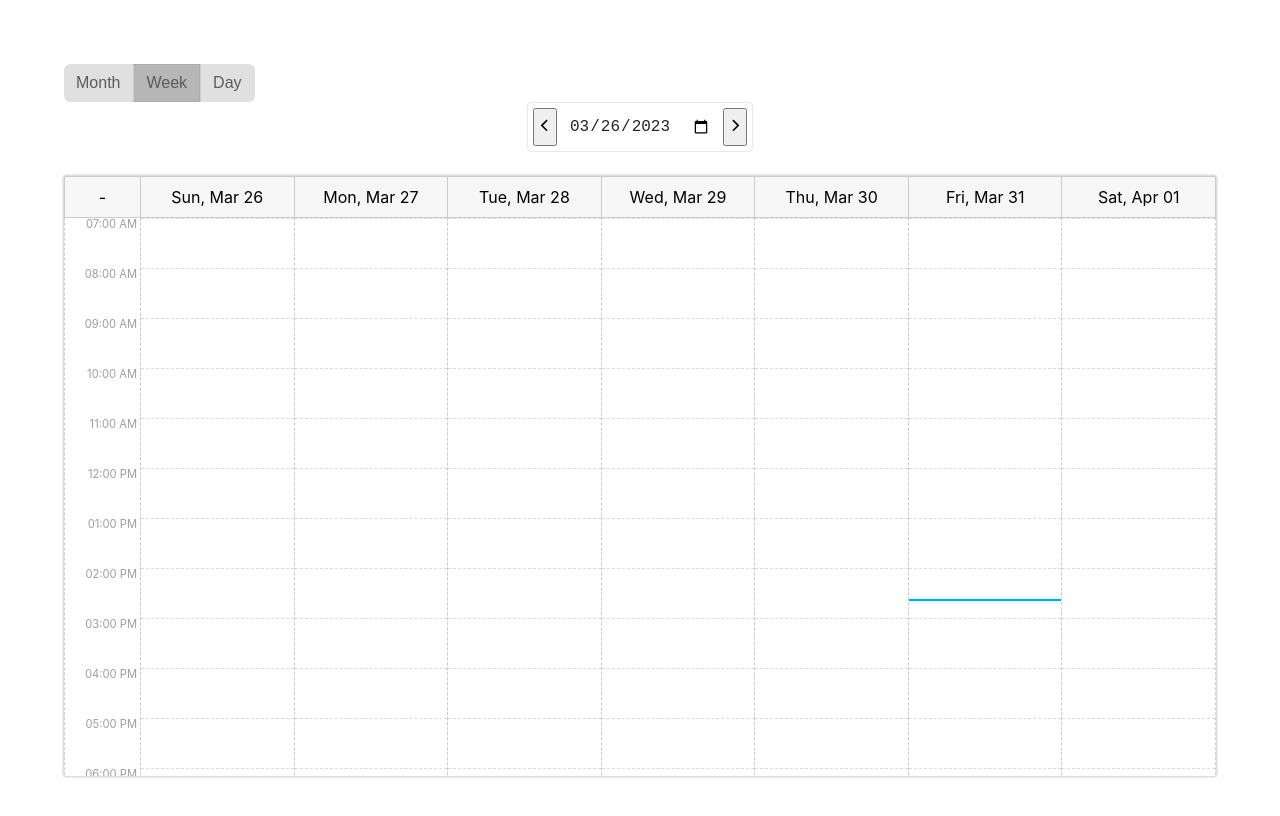
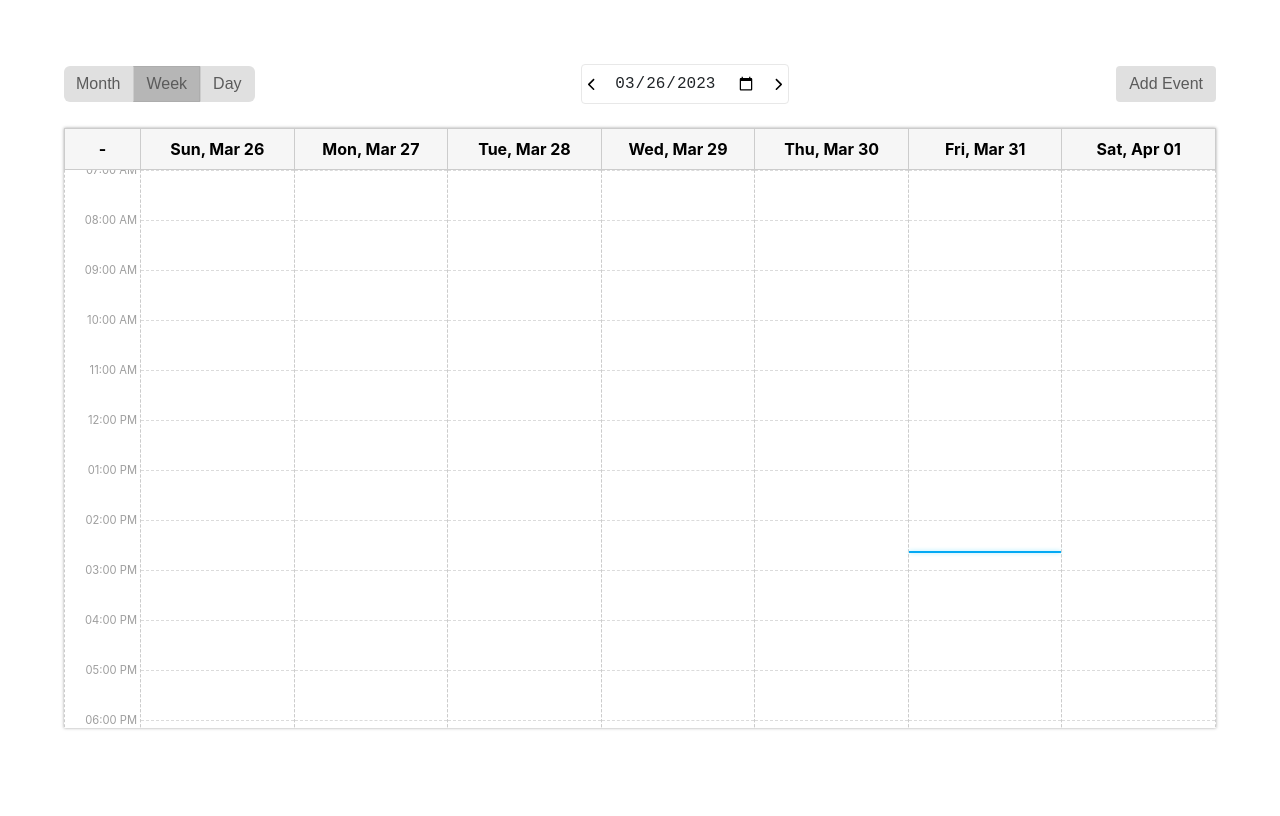
Before and after one commit to ibmmt/react-calendar-scheduler, a React (Create React App) app: page / in a window 1280 px wide. Shown: the top 816 px of the page. Built offline with nearby package versions, Linux system fonts and the light colour scheme.

Commit message:
design fixed

```diff
--- a/src/AddEventModal.jsx
+++ b/src/AddEventModal.jsx
@@ -105,6 +105,11 @@ export const AddEventModal = ({
   return (
     <div
       className="modal-wrapper ib__sc-modal"
+      onClick={e => {
+        if (e.target.className.includes('ib__sc-modal')) {
+          handleClose();
+        }
+      }}
       style={{
         transform: show ? 'translateY(0vh)' : 'translateY(-100vh)',
         opacity: show ? '1' : '0',
--- a/src/App.jsx
+++ b/src/App.jsx
@@ -10,6 +10,7 @@ function App() {
       endTime: '09:00:00',
       id: 133,
       bg_color: '#FFAB91',
+      element: <div>**</div>,
     },
     {
       title: '2',
@@ -19,6 +20,7 @@ function App() {
       endTime: '12:00:00',
       id: 2,
       bg_color: '#5c6bc0',
+      element: <div>*</div>,
     },
 
     {
@@ -29,6 +31,7 @@ function App() {
       endTime: '14:00:00',
       id: 23,
       bg_color: '#5c6bc0',
+      element: <div>*</div>,
     },
     {
       title: '5',
@@ -64,6 +67,7 @@ function App() {
       endTime: '15:00:00',
       id: 55,
       bg_color: '#FFAB91',
+      element: <div>*</div>,
     },
 
     {
@@ -74,6 +78,7 @@ function App() {
       endTime: '16:00:00',
       id: 8,
       bg_color: '#FFAB91',
+      element: <div>*</div>,
     },
     {
       title: '9',
@@ -104,7 +109,7 @@ function App() {
         calanderType="week" // week or day
         monthCalanderTitleFormate="dddd" //month title formate
         monthCalanderTitle="ddd" //day column title formate
-        monthCalanderMinCellHeight={50} //day column title formate
+        monthCalanderMinCellHeight={80} //day column title formate
         weekHourBoxHeight={50} //Height of the hour box
         startingWeekday={0} // 0 for sunday, 1 for monday, 2 for tuesday, 3 for wednesday, 4 for thursday, 5 for friday, 6 for saturday
         weekCalanderDayStartFromHour={7} // Day start from hour
@@ -114,7 +119,7 @@ function App() {
         isShowAddNewEventButton={true} //show add new event button
         isShowDeleteEventButton={true} //show delete event button
         isShowAddOrUpadateEventButton={true} //show add or update event button
-        disabaleEventPopup={true} //disable event popup
+        disabaleEventPopup={false} //disable event popup
         handleUpdateEvent={event => {
           console.log(event);
           console.log(
--- a/src/CalanderMonth.jsx
+++ b/src/CalanderMonth.jsx
@@ -1,4 +1,5 @@
 import React, { useEffect, useRef, useState } from 'react';
+import CalanderSwitch from './CalanderSwitch';
 import { HOUR_MILLISECONDS } from './Constant';
 import { EventHandlerContex } from './Contex';
 import DayCellMonth from './DayCellMonth';
@@ -26,6 +27,7 @@ function CalanderMonth({
   handlePrevClick: _handlePrevClick,
   handleChangeCurrentDate: _handleChangeCurrentDate,
   fromDate = new Date(),
+  handleClanderTypeChange,
 }) {
   const [selectedDate, setSelectedDate] = useState(fromDate);
   const month = selectedDate.getMonth();
@@ -112,6 +114,15 @@ function CalanderMonth({
     // document.removeEventListener('mousemove', dragingMouseMoveHandler);
   };
 
+  const findAndSetEvent = (event, events) => {
+    const index = events.findIndex(e => e.sc_app__id === event.sc_app__id);
+    // alert(index);
+    if (index > -1) {
+      events[index] = event;
+      setEvents([...events]);
+    }
+  };
+
   const dragBoxMouseEnterToCell = date => {
     if (!editingEventRef.current) return;
 
@@ -131,14 +142,7 @@ function CalanderMonth({
     }
     editingEventRef.current = newEvent;
     currentDragDate.current = date.getTime();
-
-    for (let i = 0; i < events.length; i++) {
-      if (events[i].sc_app__id === newEvent.sc_app__id) {
-        events[i] = newEvent;
-        break;
-      }
-    }
-    setEvents([...events]);
+    findAndSetEvent(newEvent, events);
   };
   const renderDaysOfWeek = () => {
     return (
@@ -283,11 +287,19 @@ function CalanderMonth({
             'ib__sc__table ib__sc__table-month-wrap ib_sc_type_' + calanderType
           }
         >
-          <div className="ib__sc__month-header">
+          <div className="ib__sc__header_wrapper">
+            <div className="ib__sc__header">
+              <div className="ib__sc__header__left">
+                <CalanderSwitch
+                  calanderType={calanderType}
+                  handleClanderTypeChange={handleClanderTypeChange}
+                />
+              </div>
+              <div className="ib__sc__header__date-switch">
                 <div className="ib__sc__month-date">
                   <div className="ib__sc__month-date-btn-group">
                     <button
-                  className="ib__sc__month-date__bt-prev"
+                      className="ib__sc__month-date__bt-prev ib__sc__np__btn"
                       onClick={() => onmonthChangeNextPrev(-1)}
                     >
                       <LeftIcon />
@@ -304,11 +316,24 @@ function CalanderMonth({
                     </span>
 
                     <button
-                  className="ib__sc__month-date__bt-next"
+                      className="ib__sc__month-date__bt-next ib__sc__np__btn"
                       onClick={() => onmonthChangeNextPrev(1)}
                     >
                       <RightIcon />
                     </button>
+                  </div>
+                </div>
+              </div>
+
+              <div className="ib__sc__header__right">
+                <div className="ib__sc__header__right__btn-group">
+                  <button
+                    className="ib__sc__btn"
+                    onClick={calanderToAddOrUpdateEvent}
+                  >
+                    Add Event
+                  </button>
+                </div>
               </div>
             </div>
           </div>
--- /dev/null
+++ b/src/CalanderSwitch.jsx
@@ -0,0 +1,38 @@
+import React from 'react';
+
+export default function CalanderSwitch({
+  calanderType,
+  handleClanderTypeChange,
+}) {
+  return (
+    <div className="ib__sc__btn-group">
+      <button
+        className={
+          'ib__sc__btn ib_sc_btn_month ' +
+          (calanderType === 'month' ? 'active' : '')
+        }
+        onClick={() => handleClanderTypeChange('month')}
+      >
+        Month
+      </button>
+      <button
+        className={
+          'ib__sc__btn ib_sc_btn_week ' +
+          (calanderType === 'week' ? 'active' : '')
+        }
+        onClick={() => handleClanderTypeChange('week')}
+      >
+        Week{' '}
+      </button>
+      <button
+        className={
+          'ib__sc__btn ib_sc_btn_day ' +
+          (calanderType === 'day' ? 'active' : '')
+        }
+        onClick={() => handleClanderTypeChange('day')}
+      >
+        Day
+      </button>
+    </div>
+  );
+}
--- a/src/CalendarWeek.jsx
+++ b/src/CalendarWeek.jsx
@@ -1,4 +1,5 @@
 import { useEffect, useRef, useState } from 'react';
+import CalanderSwitch from './CalanderSwitch';
 import { HOUR_MILLISECONDS } from './Constant';
 import { EventHandlerContex } from './Contex';
 import DayColumnWeek from './DayColumnWeek';
@@ -34,6 +35,7 @@ const CalendarWeek = ({
   handlePrevClick: _handlePrevClick,
   handleChangeCurrentDate: _handleChangeCurrentDate,
   calanderToAddOrUpdateEvent,
+  handleClanderTypeChange,
 }) => {
   const [events, setEvents] = useState(eventsData);
   const calanderTableRef = useRef();
@@ -56,6 +58,15 @@ const CalendarWeek = ({
       return getPreviousDay(startingWeekday, initDay);
     } else {
       return initDay;
+    }
+  };
+
+  const findAndSetEvent = (event, events) => {
+    const index = events.findIndex(e => e.sc_app__id === event.sc_app__id);
+    // alert(index);
+    if (index > -1) {
+      events[index] = event;
+      setEvents([...events]);
     }
   };
 
@@ -117,7 +128,9 @@ const CalendarWeek = ({
       dragEventRef.current.startTime += daysDiff * 24 * HOUR_MILLISECONDS;
       dragEventRef.current.endTime += daysDiff * 24 * HOUR_MILLISECONDS;
       currentDragDate.current = date;
-      updateEvent({ ...dragEventRef.current });
+      findAndSetEvent({ ...dragEventRef.current }, events);
+
+      //  updateEvent({ ...dragEventRef.current });
     }
   };
 
@@ -139,7 +152,8 @@ const CalendarWeek = ({
         dragEventRef.current.startTime + (diff / boxHeight) * boxTime * 3600000;
       dragEventRef.current.endTime =
         dragEventRef.current.endTime + (diff / boxHeight) * boxTime * 3600000;
-      updateEvent({ ...dragEventRef.current });
+      // updateEvent({ ...dragEventRef.current });
+      findAndSetEvent({ ...dragEventRef.current }, events);
       lastCleintYRef.current = e.clientY;
     }
   };
@@ -200,11 +214,19 @@ const CalendarWeek = ({
           'ib__sc__table ib__sc__table-week ib_sc_type_' + calanderType
         }
       >
-        <div className="ib__sc__week-header">
+        <div className="ib__sc__header_wrapper">
+          <div className="ib__sc__header">
+            <div className="ib__sc__header__left">
+              <CalanderSwitch
+                calanderType={calanderType}
+                handleClanderTypeChange={handleClanderTypeChange}
+              />
+            </div>
+            <div className="ib__sc__header__date-switch">
               <div className="ib__sc__week-date">
                 <div className="ib__sc__week-date-btn-group">
                   <button
-                className="ib__sc__week-date__bt-prev"
+                    className="ib__sc__week-date__bt-prev ib__sc__np__btn"
                     onClick={() => onWeekChange(-noOfDayColumn)}
                   >
                     <LeftIcon />
@@ -222,11 +244,24 @@ const CalendarWeek = ({
                   </div>
 
                   <button
-                className="ib__sc__week-date__bt-next"
+                    className="ib__sc__week-date__bt-next ib__sc__np__btn"
                     onClick={() => onWeekChange(noOfDayColumn)}
                   >
                     <RightIcon />
                   </button>
+                </div>
+              </div>
+            </div>
+
+            <div className="ib__sc__header__right">
+              <div className="ib__sc__header__right__btn-group">
+                <button
+                  className="ib__sc__btn"
+                  onClick={calanderToAddOrUpdateEvent}
+                >
+                  Add Event
+                </button>
+              </div>
             </div>
           </div>
         </div>
@@ -255,9 +290,9 @@ const CalendarWeek = ({
                         className=" ib__sc__week-time"
                       >
                         {index !== 0 && (
-                          <>
+                          <span className="ib__sc__time_title">
                             {timeFormateFromHour(hour, weekCalanderTimeFormate)}
-                          </>
+                          </span>
                         )}
                       </div>
                     ))}
--- a/src/EventBoxMonth.jsx
+++ b/src/EventBoxMonth.jsx
@@ -162,15 +162,11 @@ const EventBoxMonth = ({
           }
           ref={eventRef}
           onMouseDown={handleDragStart}
-          onDoubleClick={e => {
+          onClick={e => {
             e.stopPropagation();
             e.preventDefault();
             dragEnd();
             calanderToAddOrUpdateEvent(eventObj);
-          }}
-          onClick={e => {
-            e.stopPropagation();
-            e.preventDefault();
           }}
           onMouseUp={handleMouseUpDrag}
           style={eventStyle}
--- a/src/EventView.jsx
+++ b/src/EventView.jsx
@@ -10,6 +10,8 @@ export const EventBoxView = ({ eventObj, isShowTitle }) => {
           {eventObj.title}
         </div>
       )}
+      {eventObj.element && eventObj.element}
+      {eventObj.description && eventObj.description}
     </div>
   );
 };
--- a/src/ReactCalanderScheduler.jsx
+++ b/src/ReactCalanderScheduler.jsx
@@ -150,35 +150,6 @@ function ReactCalnaderScheduler({
     <div className="App react-calander-scedule">
       <div className="ib__sc_rcs-container">
         {/* Add Week Calander */}
-        <div className="ib__sc__btn-group">
-          <button
-            className={
-              'ib__sc__btn ib_sc_btn_month ' +
-              (calanderType === 'month' ? 'active' : '')
-            }
-            onClick={() => handleClanderTypeChange('month')}
-          >
-            Month
-          </button>
-          <button
-            className={
-              'ib__sc__btn ib_sc_btn_week ' +
-              (calanderType === 'week' ? 'active' : '')
-            }
-            onClick={() => handleClanderTypeChange('week')}
-          >
-            Week{' '}
-          </button>
-          <button
-            className={
-              'ib__sc__btn ib_sc_btn_day ' +
-              (calanderType === 'day' ? 'active' : '')
-            }
-            onClick={() => handleClanderTypeChange('day')}
-          >
-            Day
-          </button>
-        </div>
 
         {/*  Week Calander */}
 
@@ -198,6 +169,7 @@ function ReactCalnaderScheduler({
             handlePrevClick={_handlePrevClick}
             noOfDayColumn={calanderType == 'week' ? 7 : 1}
             handleChangeCurrentDate={_handleChangeCurrentDate}
+            handleClanderTypeChange={handleClanderTypeChange}
             updateEvent={updateEventDrag}
             calanderToAddOrUpdateEvent={eventObj => {
               calanderToAddOrUpdateEvent(eventObj);
@@ -222,6 +194,7 @@ function ReactCalnaderScheduler({
             monthCalanderTitle={monthCalanderTitle} //day column title formate
             handleChangeCurrentDate={_handleChangeCurrentDate}
             updateEvent={updateEventDrag}
+            handleClanderTypeChange={handleClanderTypeChange}
             calanderToAddOrUpdateEvent={eventObj => {
               calanderToAddOrUpdateEvent(eventObj);
             }}
--- a/src/index.css
+++ b/src/index.css
@@ -48,7 +48,7 @@ body {
   border: 1px solid transparent;
   padding: 0.375rem 0.75rem;
   font-size: 1rem;
-  line-height: 1.5;
+  line-height: 1.4em;
   cursor: pointer;
   border-radius: 0.25rem;
   transition: color .15s ease-in-out,background-color .15s ease-in-out,border-color .15s ease-in-out,box-shadow .15s ease-in-out;
@@ -102,7 +102,24 @@ body {
 
 
 /* Ib table */
+.ib__sc__header{
 
+  width: 100%;
+  display: flex;
+  justify-content: space-between;
+  align-items: center;
+  margin-bottom: 1.5em;
+}
+
+.ib__sc__np__btn{
+  border: none;
+  outline: 0;
+  background: transparent;
+  cursor: pointer;
+  display: flex;
+  align-items: center;
+  width: 1.5em;
+}
 
 
 .ib__sc__table-out-week{
@@ -127,20 +144,17 @@ body {
 .ib__sc__week-date{
   display: flex;
   justify-content: center;
-  margin-bottom: 1.5em;
+
 
 }
 .ib__sc__week-date-btn-group{
   display: flex;
   justify-content: center;
   border: 1px solid #e8e8e8;
-  padding: 5px;
+
   border-radius: 4px;
 }
-.ib__sc__week-date__bt-prev,.ib__sc__week-date__bt-next {
-  width: 1.8em;
-  line-height: 1em;
-}
+
 .ib__sc__week-date__bt-text .ib__sc-form-control{
   width:auto;
   border: none;
@@ -178,14 +192,19 @@ body {
 .ib__sc__tb_week_time .ib__sc__table-hr-box-week small{
   margin-top:-1em;
 }
+.ib__sc__time_title {
+  margin-top: -0.5em;
+  display: block;
+}
 .ib__sc__table-th{
   text-align: center;
-top:0;
-position: sticky;
-z-index: 1001;
-padding: 10px;
-background: #f6f6f6;
-border: 1px solid #ccc;
+  top: 0;
+  position: sticky;
+  z-index: 1001;
+  padding: 10px;
+  background: #f6f6f6;
+  border: 1px solid #ccc;
+  font-weight: bold;
 
 }
 .ib__sc__table-th-week{
@@ -220,12 +239,10 @@ border: 1px solid #ccc;
 
 }
 .ib__sc__event{
-
   width: 100%;
-  height: 100%;
   box-sizing: border-box;
   text-align: left;
-  padding: 5px 10px;
+  padding: 5px 10px 0px 5px;
 }
 .ib__sc__event-box{
   padding: 0px;
@@ -305,7 +322,9 @@ border: 1px solid #ccc;
   line-height: 1em;
   color: #9e9e9e;
   width: 72px;
+  margin-top: -1px;
   padding-right: 3px;
+  border-top: 1px dashed transparent;
 }
 
 
@@ -443,14 +462,13 @@ table.ib__sc__table-month tr{ border-bottom: 1px solid #dfdfdf;}
 .ib__sc__month-date{
   display: flex;
   justify-content: center;
-  margin-bottom: 1.5em;
+
 
 }
 .ib__sc__month-date-btn-group{
   display: flex;
   justify-content: center;
   border: 1px solid #e8e8e8;
-  padding: 5px;
   border-radius: 4px;
 }
 
@@ -459,11 +477,6 @@ table.ib__sc__table-month tr{ border-bottom: 1px solid #dfdfdf;}
   border: none;
 }
 
-.ib__sc__month-date__bt-prev,.ib__sc__month-date__bt-next{
-  width: 1.8em;
-  line-height: 1em;
-
-}
 
 
 
```
Also changed, not shown: src/EventBoxWeek.jsx (+1 -6 lines). Lines whose indentation alone changed are shown as unchanged.
